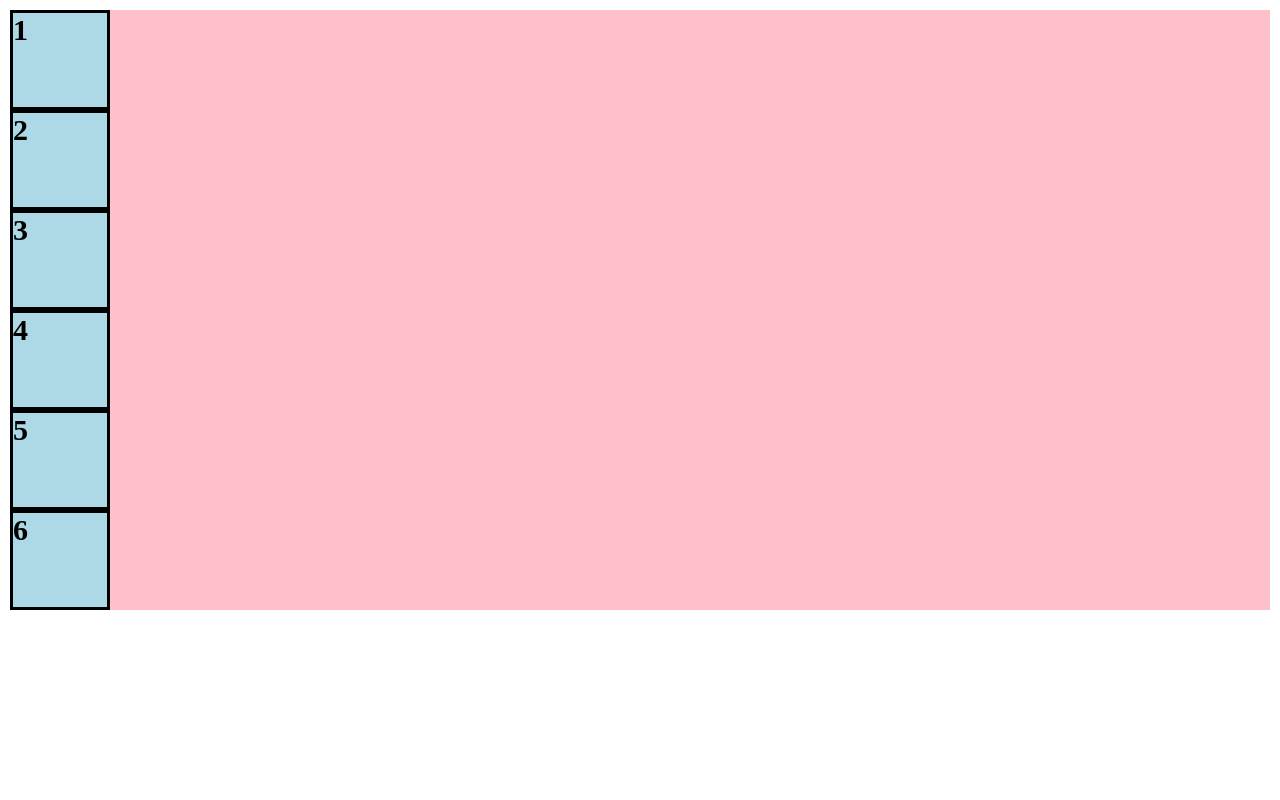
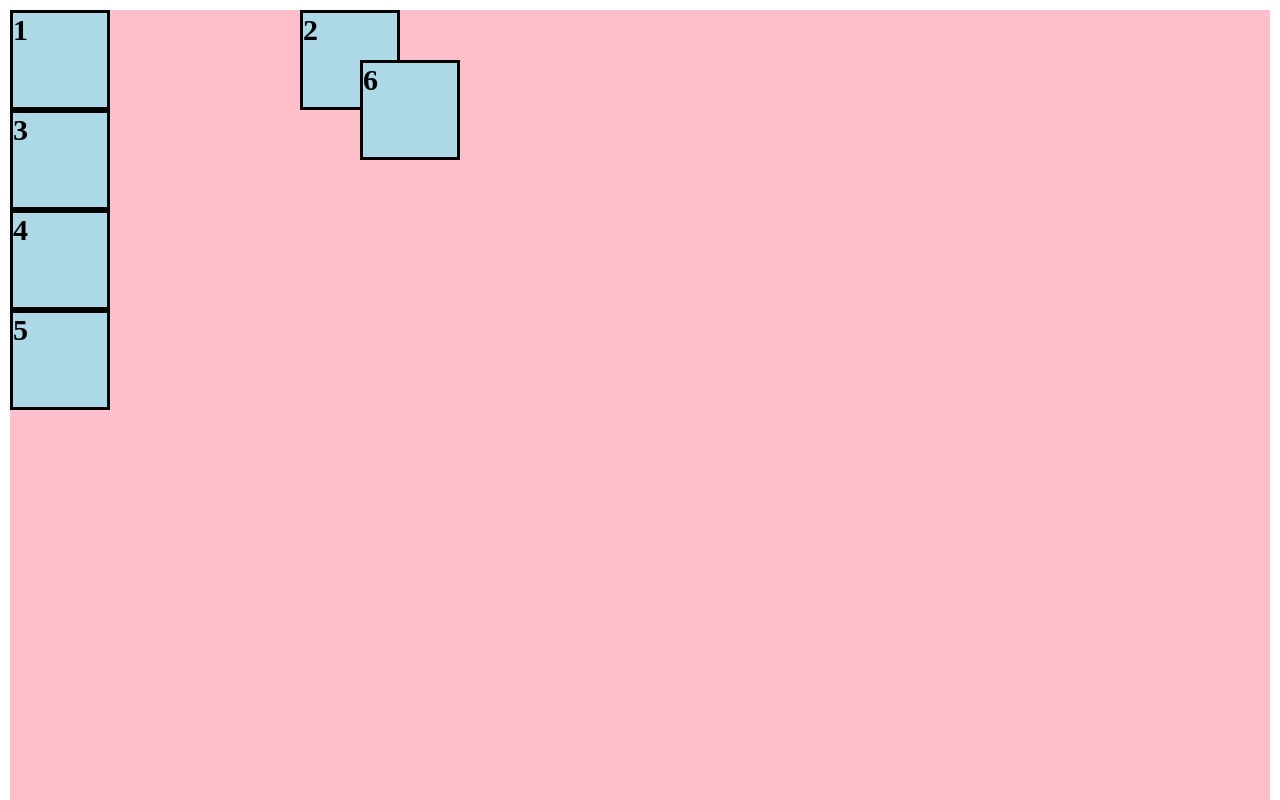
Before and after one commit to Chaerim0626/Web_study_UMC, a plain HTML site: page week2-3.html in a window 1280 px wide. Shown: the top 800 px of the page. Drawn offline with Linux system fonts and the light colour scheme.

Commit message:
0322 upload3

```diff
--- a/week2-3_style.css
+++ b/week2-3_style.css
@@ -7,6 +7,7 @@
 .container {
     background-color: pink;
     margin : 10px;
+    height : 200vh;
 }
 
 .item {
@@ -17,3 +18,17 @@
     font-weight: bold;
     border : 3px solid black;
 }
+
+.item:nth-child(2) {
+    position: fixed;
+    top: 10px;
+    left : 300px;
+    z-index : 1;
+}
+
+.item:nth-child(6) {
+    position: relative;
+    top : -350px;
+    left : 350px;
+    z-index : 1;
+}
```
Also changed, not shown: week2.html (+1 -3 lines).
